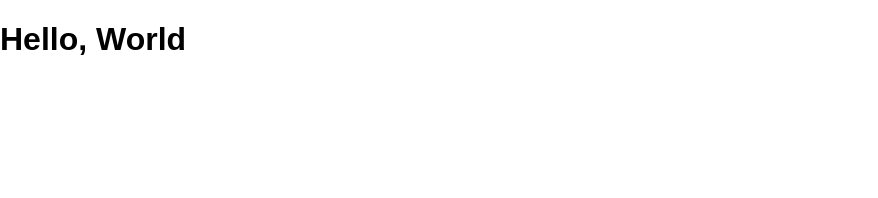
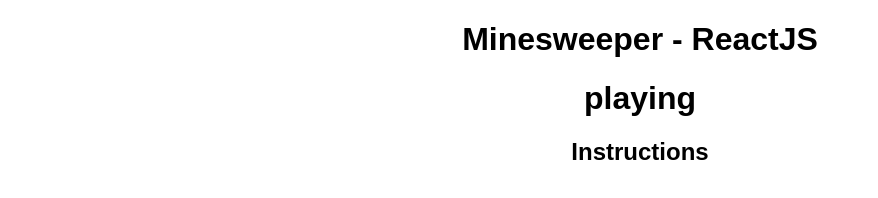
Before and after one commit to mwiley322/Minesweeper-React, a React app: page / in a window 1280 px wide. Shown: the whole page, without its empty margins (0-878 px from the left). Built offline with nearby package versions, Linux system fonts and the light colour scheme.

Commit message:
Add basic game state logic and methods for checking and updating game status

```diff
--- a/public/index.html
+++ b/public/index.html
@@ -4,12 +4,13 @@
     <meta charset="utf-8">
     <meta name="viewport" content="width=device-width, initial-scale=1, shrink-to-fit=no">
     <meta name="theme-color" content="#000000">
-    <title>React App</title>
+    <title>Minesweeper - ReactJS</title>
   </head>
   <body>
-    <noscript>
-      You need to enable JavaScript to run this app.
-    </noscript>
-    <div id="root"></div>
+    <div class="center">
+      <h1>Minesweeper - ReactJS</h1>
+      <div id="Minesweeper"></div>
+      <h2>Instructions</h2>
+    </div>
   </body>
 </html>
--- a/src/Minesweeper.js
+++ b/src/Minesweeper.js
@@ -2,9 +2,76 @@
 import './App.css';
 
 export default class Minesweeper extends Component {
+  constructor(props) {
+    super(props);
+    this.state = {
+      gameStatus: 'playing', //initialized, playing, gameOver, winner
+      level: 'beginner', //beginner, intermediate, expert
+      numRows: 9,
+      numColumns: 9,
+      numMines: 10,
+      numFlags: 0,
+      numOpenedCells: 0,
+      countdown: 0
+    };
+  }
+
+  componentWillUpdate() {
+    if (this.state.gameStatus === 'playing') {
+      this.checkForWinner();
+    }
+  }
+
+  setGameOver() {
+    this.setState({
+      status: 'gameOver'
+    });
+  }
+
+  checkForGameStatus() {
+    //if the number of mines added with the number of opened cells without bombs is greater than or equal to the amount of cells on the table, then game status can be set back to initialized in preparation for new game.
+    if (this.state.numMines + this.state.numOpenedCells >= this.state.numRows * this.state.numColumns) {
+      this.setState({
+        status: 'initialized'
+      });
+    }
+  }
+
+  timeCountdown() {
+    // clock only ticks after player has clicked on one cell and is playing
+    if (this.state.numOpenedCells > 0 && this.state.gameStatus === 'playing') {
+      this.setState({
+        countdown: this.state.countdown + 1
+      });
+    }
+  }
+
+  countNumFlags(update) {
+    this.setState({
+      numFlags: this.state.numFlags + update
+    });
+  }
+
+  placeMines() {
+    var mineLocations = this.state.mineLocations;
+    for (var i = 0; i < this.state.numMines; i++) {
+      //place the mines on random x & y coordinates
+      var cell = mineLocations[Math.floor(Math.random() * this.state.mineNums)][Math.floor(Math.random() * this.state.mineNums)];
+      if (cell.hasMine) {
+        i--; //we want the mine to still be placed somewhere else
+      } else {
+        cell.hasMine = true; //otherwise we place it there and remember that it is there.
+      }
+    }
+    //store information on mine location to the state
+    this.setState({
+      mineLocations: mineLocations
+    });
+  }
+
   render() {
     return (
-      <h1>Hello, World</h1>
+      <h1>{ this.state.gameStatus }</h1>
     );
   }
 }
--- a/src/index.css
+++ b/src/index.css
@@ -3,3 +3,9 @@
   padding: 0;
   font-family: sans-serif;
 }
+
+.center {
+  margin: 0 auto;
+  width: 50%;
+  text-align: center;
+}
--- a/src/index.js
+++ b/src/index.js
@@ -3,4 +3,4 @@
 import Minesweeper from './Minesweeper';
 import './index.css';
 
-ReactDOM.render(<Minesweeper />, document.getElementById('root'));
+ReactDOM.render(<Minesweeper />, document.getElementById('Minesweeper'));
```
